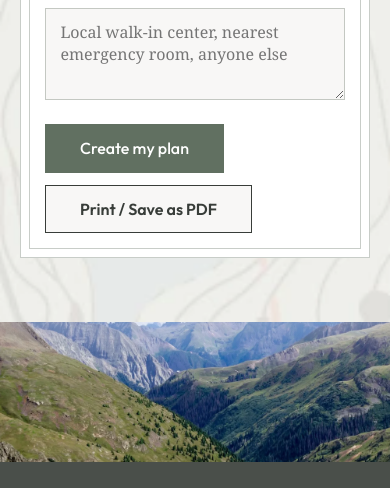
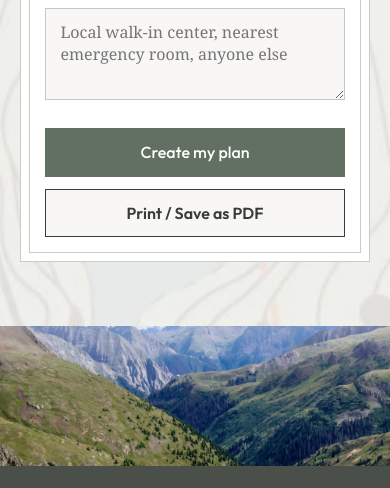
Before and after one commit to losmanzanos/kelly, a website: page safety-plan.html in a window 390 px wide. Shown: the part 5160-5648 px from the top of the page. Drawn offline with Linux system fonts and the light colour scheme; a web font is replaced by a local one.

Commit message:
Equalize Safety Plan action buttons; stack full-width on mobile

```diff
--- a/assets/styles.css
+++ b/assets/styles.css
@@ -154,6 +154,28 @@ p:last-child { margin-bottom: 0; }
 
 .btn--terracotta { background: var(--terracotta); color: #fff; padding-inline: 3rem; }
 .btn--terracotta:hover { background: #96491f; color: #fff; }
+
+/* Safety Plan action row. The two buttons were bare inline-blocks, so each
+   sized to its own label and they stacked with a ragged left edge.
+   inline-grid with 1fr columns sizes both to the wider label — equal width
+   without stretching to fill the form, which made them read as two slabs. */
+.sp__actions {
+  display: flex; flex-wrap: wrap; gap: 0.875rem; margin-top: 1.75rem;
+}
+/* min-width clears the longer of the two labels ("Print / Save as PDF"), so
+   both render at exactly that width instead of each sizing to its own text.
+   An fr/1fr grid won't do it here: the row is intrinsically sized, so each
+   track just resolves to its own max-content. */
+.sp__actions .btn {
+  min-width: 14rem; padding-inline: 1.5rem;
+  text-align: center; white-space: nowrap;
+}
+
+@media (max-width: 560px) {
+  /* No room for two across; stack them full width so they line up with the
+     fields above instead of sitting at two different ragged widths. */
+  .sp__actions .btn { flex: 1 1 100%; min-width: 0; white-space: normal; }
+}
 
 /* ---------- hero -------------------------------------------------------- */
 
```
